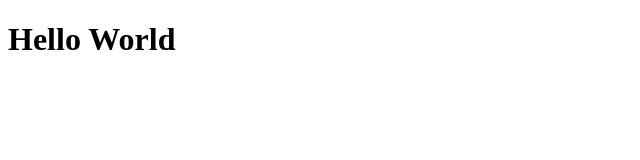
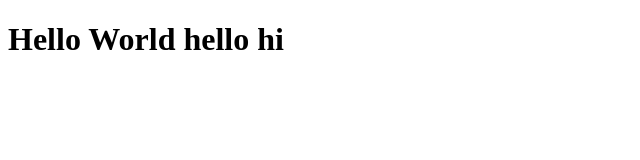
Before and after one commit to wisler9/git-activity, a plain HTML site: page index.html in a window 1280 px wide. Shown: the whole page, without its empty margins (0-640 px from the left). Drawn offline with Linux system fonts and the light colour scheme.

Commit message:
added hi hello on body

```diff
--- a/index.html
+++ b/index.html
@@ -7,7 +7,7 @@
     <title>Document</title>
 </head>
 <body>
-    <h1>Hello World</h1>
+    <h1>Hello World hello hi</h1>
 
 </body>
 </html>
```
